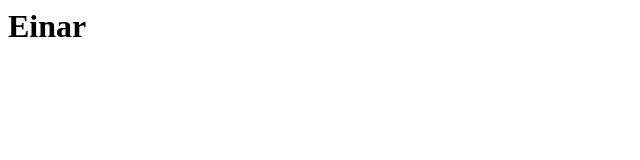
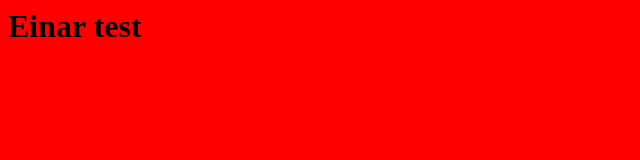
Before and after one commit to Einar-Weibust-Hansen/portfolio, a plain HTML site: page index.html in a window 1280 px wide. Shown: the whole page, without its empty margins (0-640 px from the left). Drawn offline with Linux system fonts and the light colour scheme.

Commit message:
added sass compiled and added linkage to html document

```diff
--- /dev/null
+++ b/build/scss/styles.css
@@ -0,0 +1,3 @@
+body {
+  background-color: #ff0000;
+}/*# sourceMappingURL=styles.css.map */
--- /dev/null
+++ b/build/scss/styles.scss
@@ -0,0 +1,5 @@
+@use 'variables';
+
+body{
+    background-color: variables.$color-canvas;
+}
--- a/index.html
+++ b/index.html
@@ -3,9 +3,10 @@
     <meta charset="UTF-8">
     <meta http-equiv="X-UA-Compatible" content="IE=edge">
     <meta name="viewport" content="width=device-width, initial-scale=1.0">
+    <link rel="stylesheet" href="build/scss/styles.css">
     <title>Document</title>
 </head>
 <body>
-    <h1>Einar</h1>
+    <h1>Einar test</h1>
 </body>
 </html>
```
Also changed, not shown: 1 other file.
